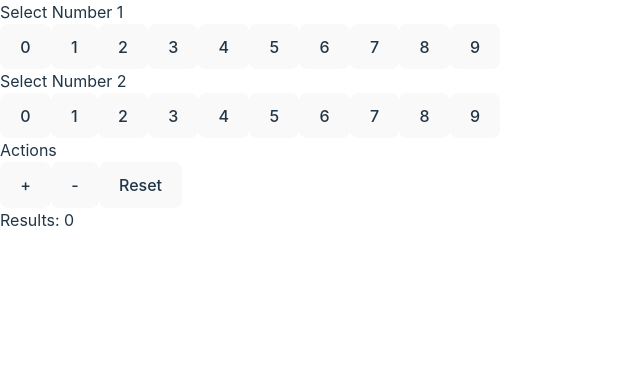
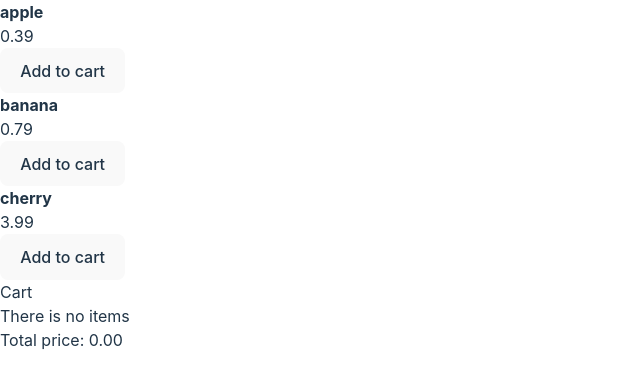
Before and after one commit to viet34tqc/react-coding-exercices, a React (Vite) app: page / in a window 1280 px wide. Shown: the top 388 px of the page, without its empty margins (0-640 px from the left). Built offline with nearby package versions, Linux system fonts and the light colour scheme.

Commit message:
Simple cart

```diff
--- a/src/App.tsx
+++ b/src/App.tsx
@@ -1,8 +1,8 @@
 import './App.css';
-import SimpleCalculator from './SimpleCalculator/SimpleCalculator';
+import SimpleCart from './SimpleCart/SimpleCart';
 
 function App() {
-  return <SimpleCalculator />;
+  return <SimpleCart />;
 }
 
 export default App;
--- /dev/null
+++ b/src/SimpleCart/SimpleCart.tsx
@@ -0,0 +1,102 @@
+import { useState } from 'react';
+
+const items = [
+  { name: 'apple', price: 0.39 },
+  { name: 'banana', price: 0.79 },
+  { name: 'cherry', price: 3.99 },
+];
+
+type TItem = {
+  name: string;
+  price: number;
+};
+
+type TCartItem = TItem & {
+  quantity: number;
+};
+
+type Cart = Record<string, TCartItem>;
+
+const SimpleCart = () => {
+  const [cart, setCart] = useState<Cart>({});
+
+  const handleAdd = (item: TItem) => {
+    const itemInCart = item.name in cart;
+    if (itemInCart) {
+      setCart({
+        ...cart,
+        [item.name]: {
+          ...cart[item.name],
+          quantity: ++cart[item.name].quantity,
+        },
+      });
+    } else {
+      setCart({
+        ...cart,
+        [item.name]: {
+          ...item,
+          quantity: 1,
+        },
+      });
+    }
+  };
+
+  const handleDecrease = (item: TItem) => {
+    if (cart[item.name].quantity === 1) {
+      const nextCart = { ...cart };
+      delete nextCart[item.name];
+      setCart(nextCart);
+    } else {
+      setCart({
+        ...cart,
+        [item.name]: {
+          ...cart[item.name],
+          quantity: cart[item.name].quantity - 1,
+        },
+      });
+    }
+  };
+
+  return (
+    <div className="grid grid-cols-2 gap-2">
+      <div className="flex flex-col gap-4">
+        {items.map(i => (
+          <div key={i.name}>
+            <strong>{i.name}</strong>
+            <p>{i.price}</p>
+            <button onClick={() => handleAdd(i)}>Add to cart</button>
+          </div>
+        ))}
+      </div>
+
+      <div className="flex flex-col gap-4">
+        <h2>Cart</h2>
+        {Object.keys(cart).length === 0 ? (
+          <p>There is no items</p>
+        ) : (
+          Object.values(cart).map(i => (
+            <div key={i.name}>
+              <h3>{i.name}</h3>
+              <div className="flex gap-2">
+                <button onClick={() => handleDecrease(i)}>-</button>
+                {i.quantity}
+                <button onClick={() => handleAdd(i)}>+</button>
+              </div>
+              <div>{i.price}</div>
+            </div>
+          ))
+        )}
+      </div>
+
+      <p>
+        Total price:{' '}
+        {Object.values(cart)
+          .map(i => i.price * i.quantity)
+          .reduce((acc, cur) => acc + cur, 0)
+          .toFixed(2)}
+      </p>
+    </div>
+  );
+};
+
+export default SimpleCart;
```
